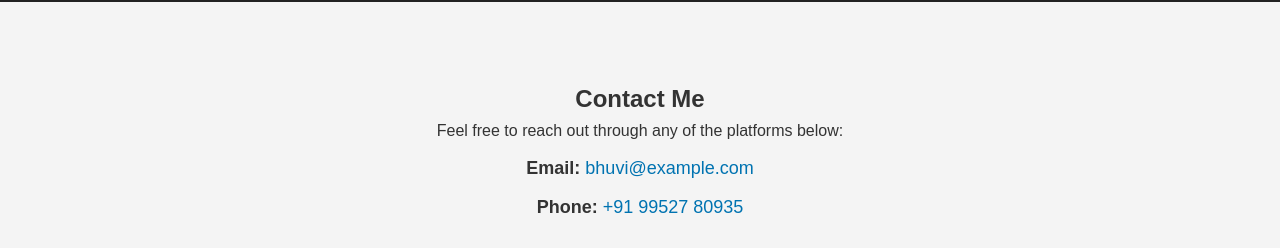
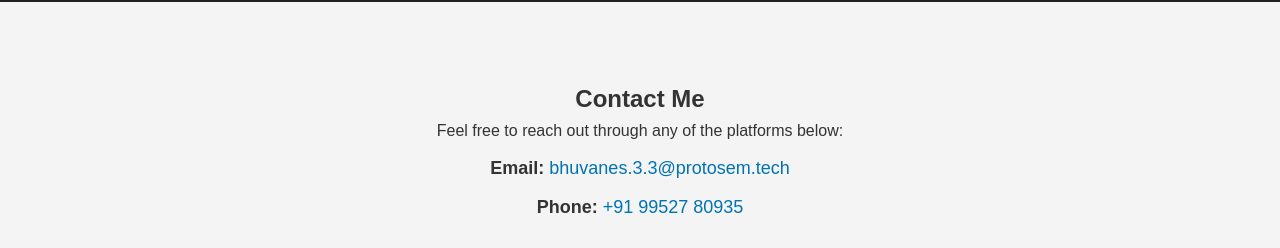
Before and after one commit to BHUVANESWARAN-P/My-Portfolio, a plain HTML site: page contact.html in a window 1280 px wide. Shown: the part 70-318 px from the top of the page. Drawn offline with Linux system fonts and the light colour scheme; a script that the page names is missing.

Commit message:
Update contact.html

```diff
--- a/contact.html
+++ b/contact.html
@@ -26,7 +26,7 @@
             <p>Feel free to reach out through any of the platforms below:</p>
 
             <div class="contact-info">
-                <p><strong>Email:</strong> <a href="mailto:bhuvanes.3.3@protosem.tech.com">bhuvi@example.com</a></p>
+                <p><strong>Email:</strong> <a href="mailto:bhuvanes.3.3@protosem.tech.com">bhuvanes.3.3@protosem.tech</a></p>
                 <p><strong>Phone:</strong> <a href="tel:+919952780935">+91 99527 80935</a></p>
             </div>
 
```
